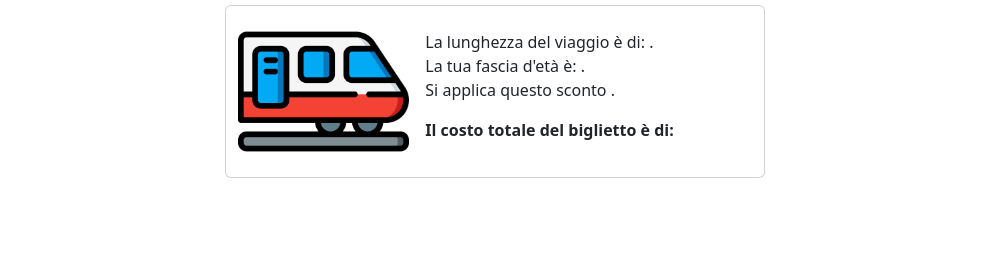
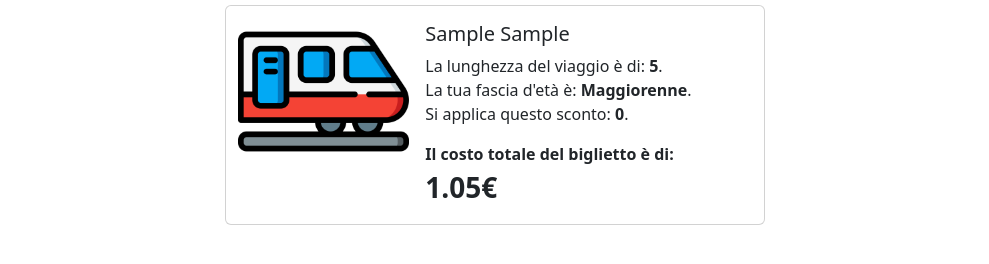
Before and after one commit to fabiodagostino27/js-biglietto-treno-form, a plain HTML site: page index.html in a window 1280 px wide. Both pictures are taken after typing "Sample", "Sample", "5" into the empty fields and a click on the button "Conferma". Shown: the part 474-738 px from the top of the page, without its empty margins (145-1134 px from the left). Drawn offline with nearby package versions, Linux system fonts and the light colour scheme.

Commit message:
ADD: ticket price shown in the DOM

```diff
--- a/index.html
+++ b/index.html
@@ -56,9 +56,9 @@
                             <div class="card-body">
                                 <h5 id="cardName" class="card-title"></h5>
                                 <p class="card-text">
-                                    La lunghezza del viaggio è di: <span id="cardKm"></span>. <br>
-                                    La tua fascia d'età è: <span id="cardAge"></span>. <br>
-                                    Si applica questo sconto <span id="cardDiscount"></span>.
+                                    La lunghezza del viaggio è di: <span class="fw-semibold" id="cardKm"></span>. <br>
+                                    La tua fascia d'età è: <span class="fw-semibold" id="cardAge"></span>. <br>
+                                    Si applica questo sconto: <span class="fw-semibold" id="cardDiscount"></span>.
                                 </p>
                                 <div class="fw-bold">
                                     Il costo totale del biglietto è di: <br>
--- a/main.js
+++ b/main.js
@@ -4,7 +4,13 @@ let km = document.getElementById("km");
 let age = document.getElementById("select");
 let submit = document.getElementById("submit");
 let cancel = document.getElementById("cancel");
-let ticket = document.getElementById("ticket")
+
+let ticket = document.getElementById("ticket");
+let cardName = document.getElementById("cardName");
+let cardKm = document.getElementById("cardKm");
+let cardAge = document.getElementById("cardAge");
+let cardDiscount = document.getElementById("cardDiscount");
+let cardPrice = document.getElementById("cardPrice");
 
 
 function price(x, y) {
@@ -19,6 +25,19 @@ function price(x, y) {
 
 submit.addEventListener('click', (event) => {
     event.preventDefault();
+    cardName.innerHTML = `${name.value} ${surname.value}`;
+    cardKm.innerHTML = km.value;
 
+    if (age.value == "minor") {
+        cardAge.innerHTML = "Minorenne";
+        cardDiscount.innerHTML = "20%"
+    } else if (age.value == "over65") {
+        cardAge.innerHTML = "Over 65";
+        cardDiscount.innerHTML = "40%"
+    } else {
+        cardAge.innerHTML = "Maggiorenne";
+        cardDiscount.innerHTML = 0
+    }
 
+    cardPrice.innerHTML = `${price(km, age)}€`
 })
```
